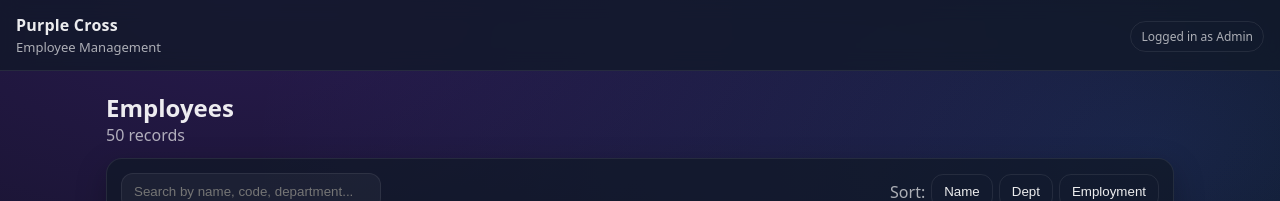
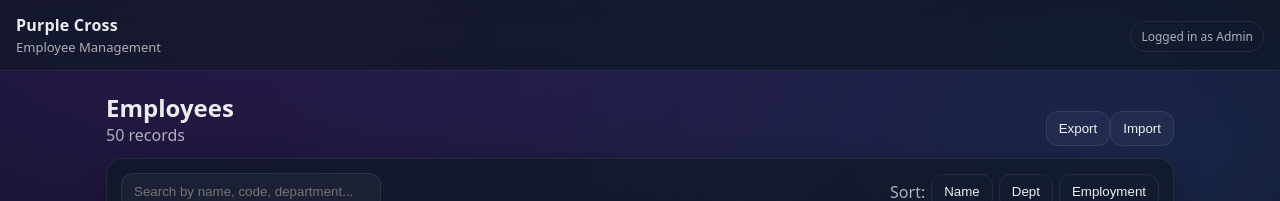
Before and after one commit to Dimitar759/Purple-cross, a Vue app: page / in a window 1280 px wide. Shown: the top 201 px of the page. Built offline with nearby package versions, Linux system fonts and the light colour scheme.

Commit message:
add import and export functionality for employee data

```diff
--- a/src/composables/useEmployees.ts
+++ b/src/composables/useEmployees.ts
@@ -27,7 +27,43 @@ export function useEmployees() {
     employees.value = employees.value.filter(e => e.code !== code)
   }
 
+  function exportEmployees() {
+    const blob = new Blob(
+      [JSON.stringify(employees.value, null, 2)],
+      { type: 'application/json' }
+    )
+    const url = URL.createObjectURL(blob)
+    const a = document.createElement('a')
+    a.href = url
+    a.download = 'employees.json'
+    a.click()
+    URL.revokeObjectURL(url)
+  }
+
+  function importEmployees(file: File) {
+    const reader = new FileReader()
+    reader.onload = () => {
+      try {
+        const data = JSON.parse(reader.result as string)
+        if (!Array.isArray(data)) throw new Error()
+        employees.value = data
+      } catch {
+        alert('Invalid employee file')
+      }
+    }
+    reader.readAsText(file)
+  }
+
   const count = computed(() => employees.value.length)
 
-  return { employees, count, getByCode, createEmployee, updateEmployee, deleteEmployee }
+  return {
+    employees,
+    count,
+    getByCode,
+    createEmployee,
+    updateEmployee,
+    deleteEmployee,
+    exportEmployees,
+    importEmployees,
+  }
 }
--- a/src/pages/EmployeeListPage.vue
+++ b/src/pages/EmployeeListPage.vue
@@ -6,10 +6,17 @@ import ConfirmDialog from '../components/ConfirmDialog.vue'
 import { useEmployees } from '../composables/useEmployees'
 
 const router = useRouter()
-const { employees, count, deleteEmployee } = useEmployees()
+const { employees, count, deleteEmployee, exportEmployees, importEmployees } = useEmployees()
 
 const deleteTarget = ref<string | null>(null)
 const confirmOpen = computed(() => deleteTarget.value !== null)
+
+const fileInput = ref<HTMLInputElement | null>(null)
+
+function onImport(e: Event) {
+  const file = (e.target as HTMLInputElement).files?.[0]
+  if (file) importEmployees(file)
+}
 
 function requestDelete(code: string) {
   deleteTarget.value = code
@@ -29,11 +36,25 @@ function goCreate() {
 }
 </script>
 
+
 <template>
   <div class="pageTitle">
     <div>
       <h1>Employees</h1>
       <div class="muted">{{ count }} records</div>
+    </div>
+
+    <div>
+      <button class="btn" @click="exportEmployees">Export</button>
+
+      <input
+        type="file"
+        accept="application/json"
+        hidden
+        ref="fileInput"
+        @change="onImport"
+      />
+      <button class="btn" @click="fileInput?.click()">Import</button>
     </div>
   </div>
 
```
Also changed, not shown: src/components/AppHeader.vue (line endings or trailing spaces).
